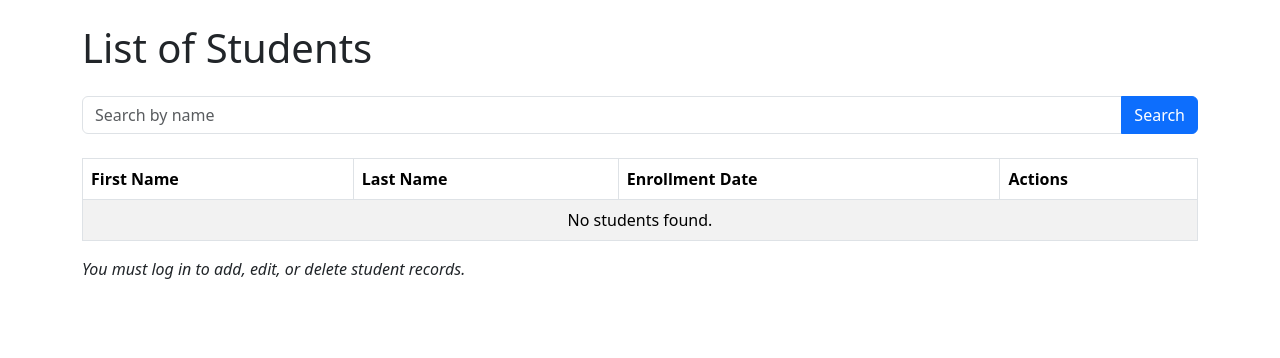
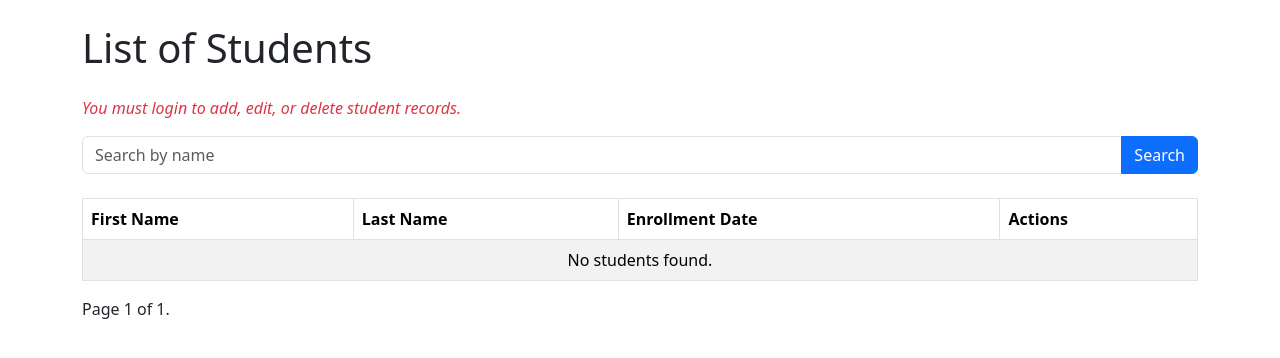
Before and after one commit to MokahalA/gng5300_a2, a Django app: page /students/ in a window 1280 px wide. Shown: the part 56-414 px from the top of the page. Run offline with Django 5.2, Linux system fonts and the light colour scheme; data that the repository does not hold is empty.

Commit message:
Pagination

```diff
--- a/students/templates/students/student_list.html
+++ b/students/templates/students/student_list.html
@@ -4,6 +4,10 @@
 
 {% block content %}
     <h1 class="mb-4">List of Students</h1>
+
+    {% if not user.is_authenticated %}
+        <p class="text-danger"><em>You must login to add, edit, or delete student records.</em></p>
+    {% endif %}
 
     <!-- Search Bar -->
     <form method="GET" action="{% url 'student_list' %}" class="mb-4">
@@ -44,9 +48,28 @@
         </tbody>
     </table>
 
+    <!-- Add New Student Button -->
     {% if user.is_authenticated %}
-        <a href="{% url 'student_create' %}" class="btn btn-primary">Add New Student</a>
-    {% else %}
-        <p><em>You must log in to add, edit, or delete student records.</em></p>
+        <a href="{% url 'student_create' %}" class="btn btn-primary mb-4">Add New Student</a>
     {% endif %}
+
+    <!-- Pagination Controls -->
+    <div class="pagination">
+        <span class="step-links">
+            {% if students.has_previous %}
+                <a href="?page=1&q={{ query }}" class="btn btn-light">First</a>
+                <a href="?page={{ students.previous_page_number }}&q={{ query }}" class="btn btn-light">Previous</a>
+            {% endif %}
+
+            <span class="current">
+                Page {{ students.number }} of {{ students.paginator.num_pages }}.
+            </span>
+
+            {% if students.has_next %}
+                <a href="?page={{ students.next_page_number }}&q={{ query }}" class="btn btn-light">Next</a>
+                <a href="?page={{ students.paginator.num_pages }}&q={{ query }}" class="btn btn-light">Last</a>
+            {% endif %}
+        </span>
+    </div>
+
 {% endblock %}
--- a/students/views.py
+++ b/students/views.py
@@ -5,7 +5,7 @@ from django.urls import reverse_lazy
 from .models import Student
 from .forms import StudentForm
 from django.contrib.auth.decorators import login_required
-
+from django.core.paginator import Paginator
 
 # Custom login view to redirect after login
 class CustomLoginView(LoginView):
@@ -22,17 +22,27 @@ def custom_logout(request):
 
 # List all students
 def student_list(request):
-    query = request.GET.get('q', '')  # Get the search query, default to empty string
+    query = request.GET.get('q', '')
+    students = Student.objects.all()
+
+    # Filter students based on the search query
     if query:
-        students = Student.objects.filter(
+        students = students.filter(
             first_name__icontains=query
-        ) | Student.objects.filter(
+        ) | students.filter(
             last_name__icontains=query
         )
-    else:
-        students = Student.objects.all()
 
-    return render(request, 'students/student_list.html', {'students': students, 'query': query})
+    # Implement pagination
+    paginator = Paginator(students, 10)
+    page_number = request.GET.get('page')
+    page_obj = paginator.get_page(page_number)
+
+    context = {
+        'students': page_obj,
+        'query': query,
+    }
+    return render(request, 'students/student_list.html', context)
 
 # Display a single student's details
 def student_details(request, pk):
```
